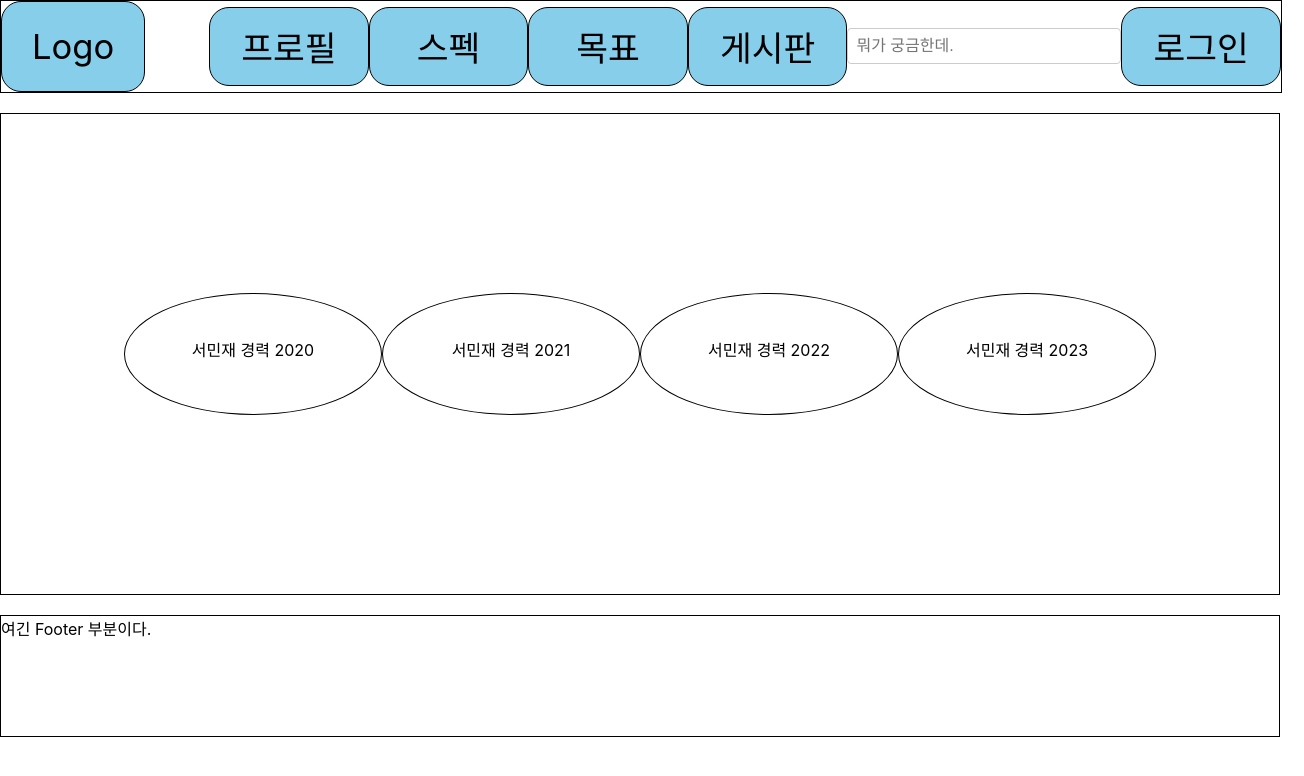
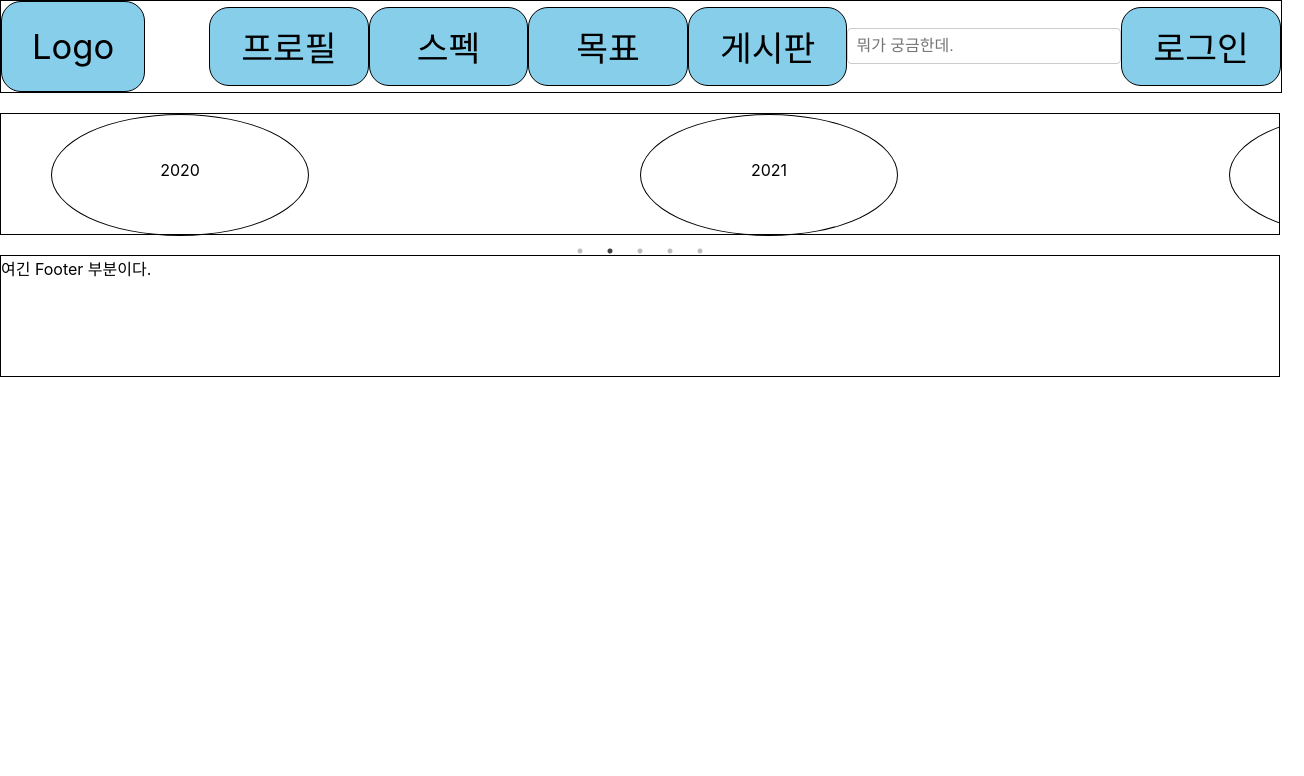
Before and after one commit to OckJuYong/seo_minjae_gallery, a React (Create React App) app: page /layout in a window 1280 px wide. Shown: the top 776 px of the page, 1304 px wide, since content can reach past the window. Built offline with nearby package versions, Linux system fonts and the light colour scheme.

Commit message:
Update main.js
년도를 띄우는 원에 메뉴기능과 툴팁기능을 추가함

```diff
--- a/src/component/layout/main.js
+++ b/src/component/layout/main.js
@@ -1,41 +1,58 @@
 import React, { useState } from 'react';
+import ReactDOM from 'react-dom';
+import Slider from 'react-slick';
+import 'slick-carousel/slick/slick.css';
+import 'slick-carousel/slick/slick-theme.css';
+
 import './main.css';
 
 const Main = () => {
-  const [hoveredCircle, setHoveredCircle] = useState(null);
+  const [hoveredYear, setHoveredYear] = useState(null);
 
-  const handleMouseEnter = (circleIndex) => {
-    setHoveredCircle(circleIndex);
+  const handleMouseEnter = (year) => {
+    setHoveredYear(year);
   };
 
   const handleMouseLeave = () => {
-    setHoveredCircle(null);
+    setHoveredYear(null);
+  };
+
+  const settings = {
+    dots: true,
+    speed: 300,
+    slidesToShow: 2,
+    slidesToScroll: 1,
+    centerMode: true,
+    autoplay: true,
+    autoplaySpeed: 5000
   };
 
   return (
-    <div className="main_page_container">
-      <div className="App">
-        {Array.from({ length: 4 }, (_, index) => (
+    <div className='footer_page_container'>
+      <Slider {...settings}>
+        {[2020, 2021, 2022, 2023, 2024].map((year) => (
           <div
-            className="circle"
-            key={index}
-            onMouseEnter={() => handleMouseEnter(index)}
+            key={year}
+            onMouseEnter={() => handleMouseEnter(year)}
             onMouseLeave={handleMouseLeave}
+            className='circle-container'
           >
-            <div className="circle-content">서민재 경력 {index + 2020}</div>
-            {hoveredCircle === index && (
-              <div className="tooltip">
-                {index + 2020}
-                    <br/> - 1 올해도 찢었다
-                    <br/> - 2 내년도 찢어줭 헤응
-                    <br/> - 3
-                    <br/> - 4
-                    <br/> - 5
+            <div className={`circle ${hoveredYear === year ? 'hovered' : ''}`}>
+              <div className='circle-content'>{year}</div>
             </div>
+            {hoveredYear === year && ReactDOM.createPortal(
+              <div className='tooltip'>
+                      {year} - 1 :
+                <br />{year} - 2 :
+                <br />{year} - 3 :
+                <br />{year} - 4 :
+                <br />{year} - 5 :
+              </div>,
+              document.body
             )}
           </div>
         ))}
-      </div>
+      </Slider>
     </div>
   );
 };
```
